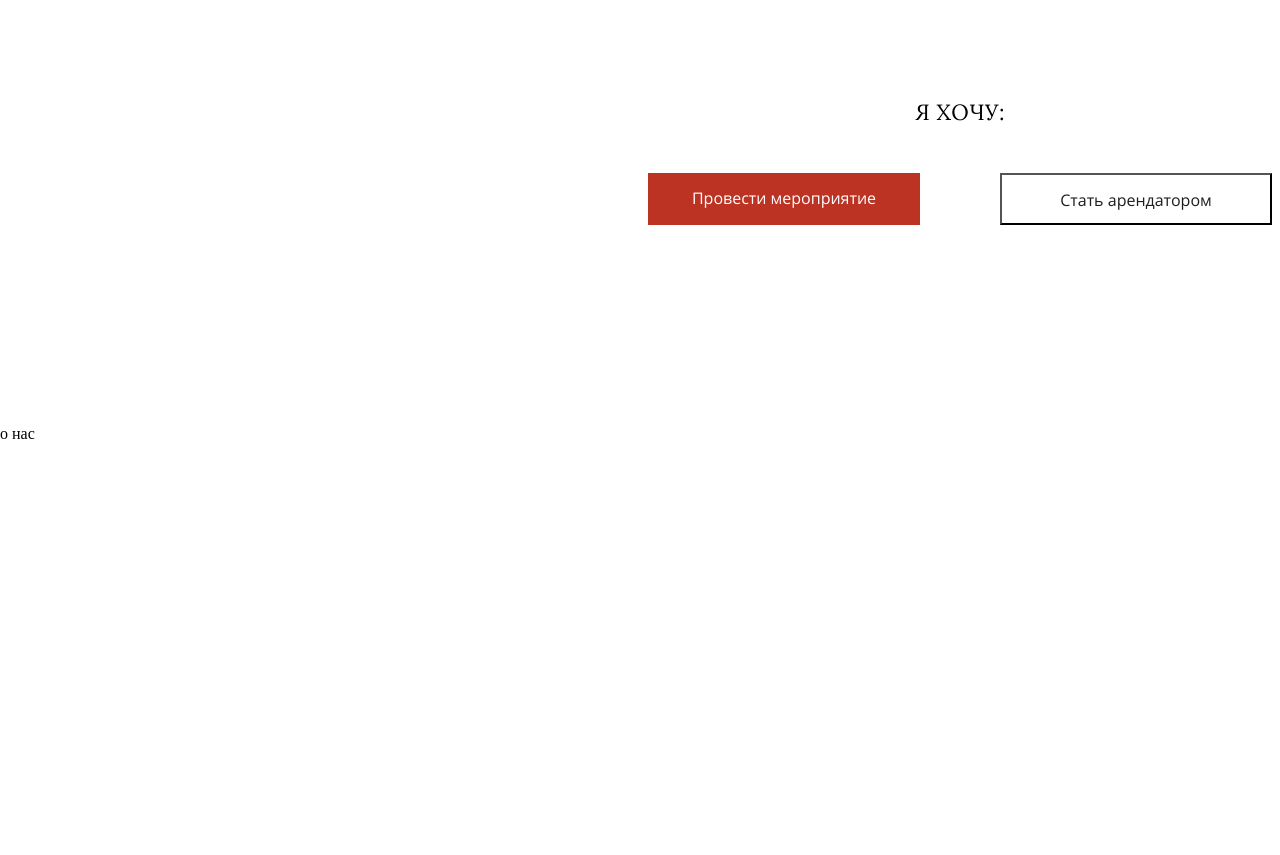
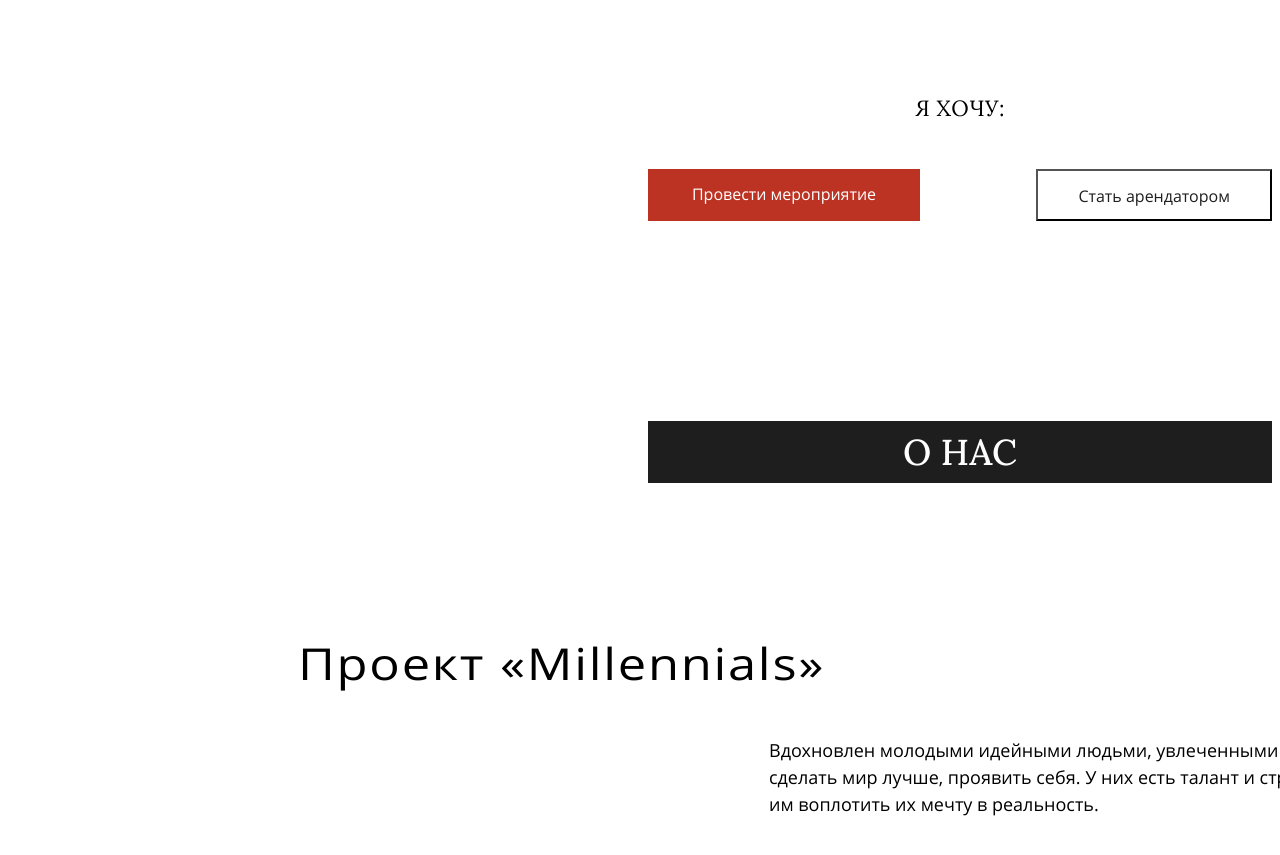
Before and after one commit to KostKonon/KostKonon.github.io, a plain HTML site: page index.html in a window 1280 px wide. Shown: the part 893-1748 px from the top of the page. Before the commit the page ends 1336 px from the top, so only its background shows below. Drawn offline with Linux system fonts and the light colour scheme.

Commit message:
enni art start 'about, day:3'

```diff
--- a/index.html
+++ b/index.html
@@ -9,6 +9,7 @@
 </head>
 <body class="body">
   <header class="header">
+    <div class="header__conteiner">
       <div class="header__logo">
         <img src="image/logo.svg" alt="" class="logo__img">
       </div>
@@ -23,12 +24,13 @@
       <button class="button header__button">
         Войти
       </button>
+    </div>
   </header>
   <main class="main">
     <div class="conteiner">
       <section class="descriptive">
         <p class="descriptive__title-over">
-          арт - пространство
+          арт — пространство
         </p>
         <img src="image/LENNI.svg" alt="" class="descriptive__image">
           <p class="descriptive__title-under">
@@ -43,8 +45,15 @@
         </div>
       </section>
       <section class="about">
-        <span class="headline__title">о нас</span>
-
+        <div class="headline headline__title">
+          <h2 class="headline__about">о нас</h2>
+        </div>
+        <div class="about__block1">
+          <h1 class="about__title1">Проект «Millennials»</h1>
+          <p class="about__description1">
+            Вдохновлен молодыми идейными людьми, увлеченными творчеством, эмоциями и желанием сделать мир лучше, проявить себя. У них есть талант и стремление, у нас возможность помочь им воплотить их мечту в реальность.
+          </p>
+        </div>
       </section>
     </div>
   </main>
--- a/styles.css
+++ b/styles.css
@@ -90,12 +90,16 @@ body {
   top: 0;
   left: 0;
   width: 100%;
-  display: flex;
   width: 1920px;
   height: 147px;
   background: #DEDEDE80;
   backdrop-filter: blur(20px)
 }
+
+.header__conteiner {
+  display: flex;
+}
+
 .button {
   padding: 15px 40px;
 }
@@ -156,26 +160,29 @@ body {
   font-weight: 400;
   text-align: center;
   white-space: nowrap;
-  margin: 100px 701px 0 701px;
+  margin: 100px 705px 0;
 }
 
 .descriptive__image {
   margin-top: 70px;
+
 }
 
 .descriptive__title-under {
   width: 990px;
   height: 116px;
-  margin: 70px 465px 0;
+
+  margin: 66px 469px 0;
   text-align: center;
   font-family: Lora, sans-serif;
   font-size: 45px;
   text-transform: uppercase;
   font-weight: 400;
+  line-height: 57.6px;
 }
 
 .choice {
-  margin: 100px 648px 200px;
+  margin: 100px 648px 0;
   width: 624px;
   height: 128px;
   gap: 0px;
@@ -221,7 +228,7 @@ body {
 }
 
 .button__choice2 {
-  width: 272px;
+  width: Fixed (245.88px);
   height: 52px;
   background-color: transparent;
   font-family: "Open Sans",sans-serif;
@@ -239,3 +246,67 @@ body {
   color: #FFFFFF;
   background-color: #1F1E1E;
 }
+
+.headline {
+  display: flex;
+  justify-content: center;
+  flex-direction: column;
+  width: 624px;
+  height: 62px;
+  background-color: #1F1E1E;
+
+}
+
+.headline__title {
+  margin: 200px 648px 0;
+}
+
+.headline__about {
+
+  color: #FFFFFF;
+  text-align: center;
+  text-transform: uppercase;
+  font-family: Lora;
+  font-size: 36px;
+  font-weight: 500;
+}
+
+.about__block1 {
+  width: 1334px;
+  height: 185px;
+  position: relative;
+  /* border: 1px solid #ccc; */
+  margin: 150px 298px 100px;  /* Выравнивание контейнера по центру страницы */
+}
+
+.about__title1 {
+
+  width: 473px;
+  height: 60px;
+  text-align: justify;
+  position: absolute;
+  font-family: "Open Sans", sans-serif;
+  font-size: 44px;
+  font-weight: 700;
+
+  letter-spacing: 1.5px;
+
+  transform: scale3d(1.15, 1, 1.5);
+  transform-origin: left;
+
+}
+
+.about__description1 {
+  position: absolute;
+  bottom: 0;
+
+
+  margin-left: 0;
+  padding-left: 471px;
+
+  font-size: 18px;
+  font-family: "Open Sans", sans-serif;
+  font-size: 400;
+
+  line-height: 1.5; /* Междустрочный интервал */
+}
```
Also changed, not shown: 1 other file. Lines whose indentation alone changed are shown as unchanged.
